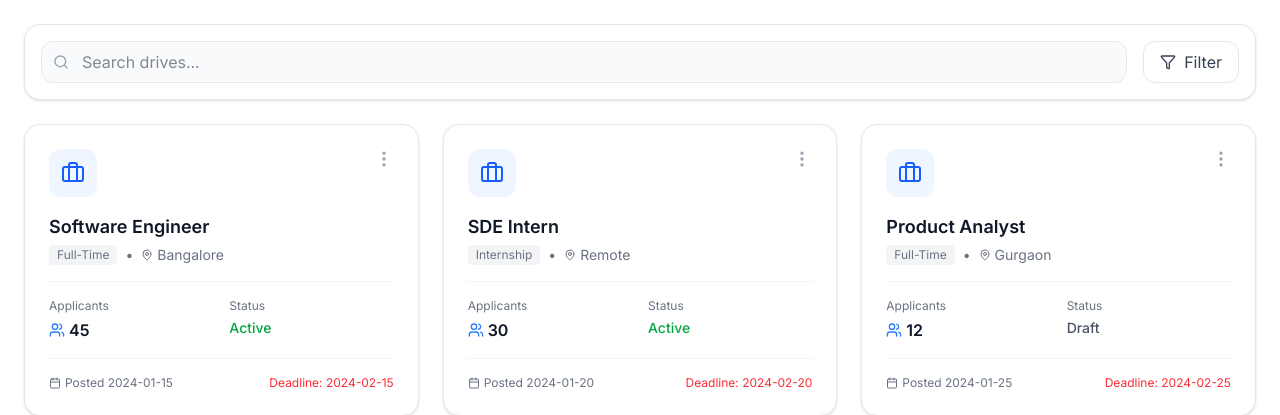
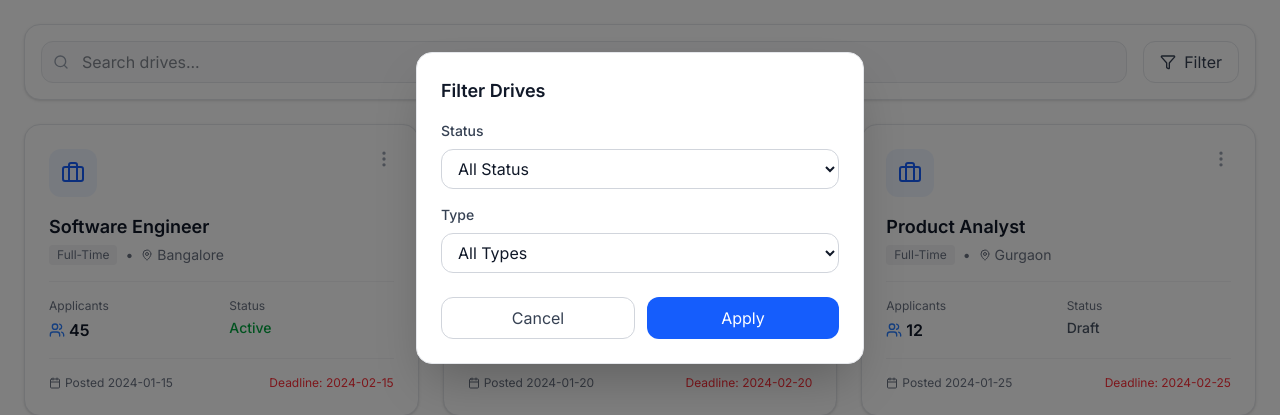
Before and after one commit to Raju-09/lumos, a Next.js app: page /recruiter/drives in a window 1280 px wide. Both pictures are taken after a click on the button "Filter". Shown: the part 192-607 px from the top of the page. Built offline with nearby package versions, Linux system fonts and the light colour scheme; no server answers.

Commit message:
feat: add Filter modal to My Drives page

```diff
--- a/src/app/recruiter/drives/page.tsx
+++ b/src/app/recruiter/drives/page.tsx
@@ -101,6 +101,59 @@ export default function MyDrivesPage() {
                     No drives found matching "{search}"
                 </div>
             )}
+
+            {/* Filter Modal */}
+            {showFilterModal && (
+                <>
+                    <div
+                        className="fixed inset-0 bg-black/50 z-40"
+                        onClick={() => setShowFilterModal(false)}
+                    />
+                    <div className="fixed top-1/2 left-1/2 -translate-x-1/2 -translate-y-1/2 bg-white dark:bg-slate-900 rounded-xl shadow-2xl p-6 w-full max-w-md z-50 border border-gray-200 dark:border-slate-700">
+                        <h3 className="text-lg font-semibold text-gray-900 dark:text-white mb-4">Filter Drives</h3>
+
+                        <div className="space-y-4">
+                            <div>
+                                <label className="block text-sm font-medium text-gray-700 dark:text-gray-300 mb-2">
+                                    Status
+                                </label>
+                                <select className="w-full px-3 py-2 border border-gray-300 dark:border-slate-600 rounded-lg bg-white dark:bg-slate-800 text-gray-900 dark:text-white">
+                                    <option>All Status</option>
+                                    <option>Active</option>
+                                    <option>Draft</option>
+                                    <option>Closed</option>
+                                </select>
+                            </div>
+
+                            <div>
+                                <label className="block text-sm font-medium text-gray-700 dark:text-gray-300 mb-2">
+                                    Type
+                                </label>
+                                <select className="w-full px-3 py-2 border border-gray-300 dark:border-slate-600 rounded-lg bg-white dark:bg-slate-800 text-gray-900 dark:text-white">
+                                    <option>All Types</option>
+                                    <option>Full-Time</option>
+                                    <option>Internship</option>
+                                </select>
+                            </div>
+                        </div>
+
+                        <div className="flex gap-3 mt-6">
+                            <button
+                                onClick={() => setShowFilterModal(false)}
+                                className="flex-1 px-4 py-2 border border-gray-300 dark:border-slate-600 rounded-lg hover:bg-gray-50 dark:hover:bg-slate-800 text-gray-700 dark:text-gray-300"
+                            >
+                                Cancel
+                            </button>
+                            <button
+                                onClick={() => setShowFilterModal(false)}
+                                className="flex-1 px-4 py-2 bg-blue-600 text-white rounded-lg hover:bg-blue-700"
+                            >
+                                Apply
+                            </button>
+                        </div>
+                    </div>
+                </>
+            )}
         </div>
     );
 }
```
